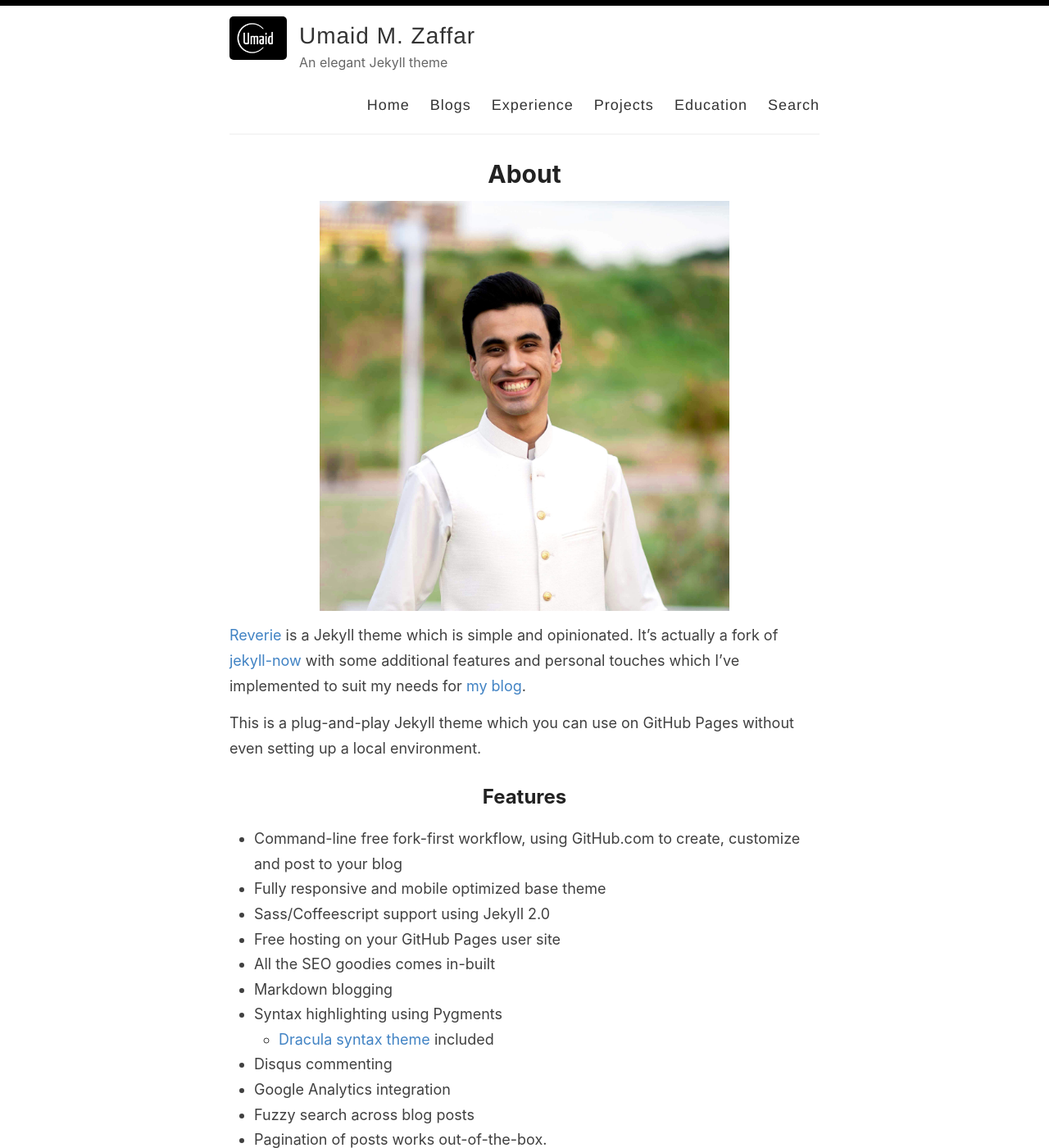
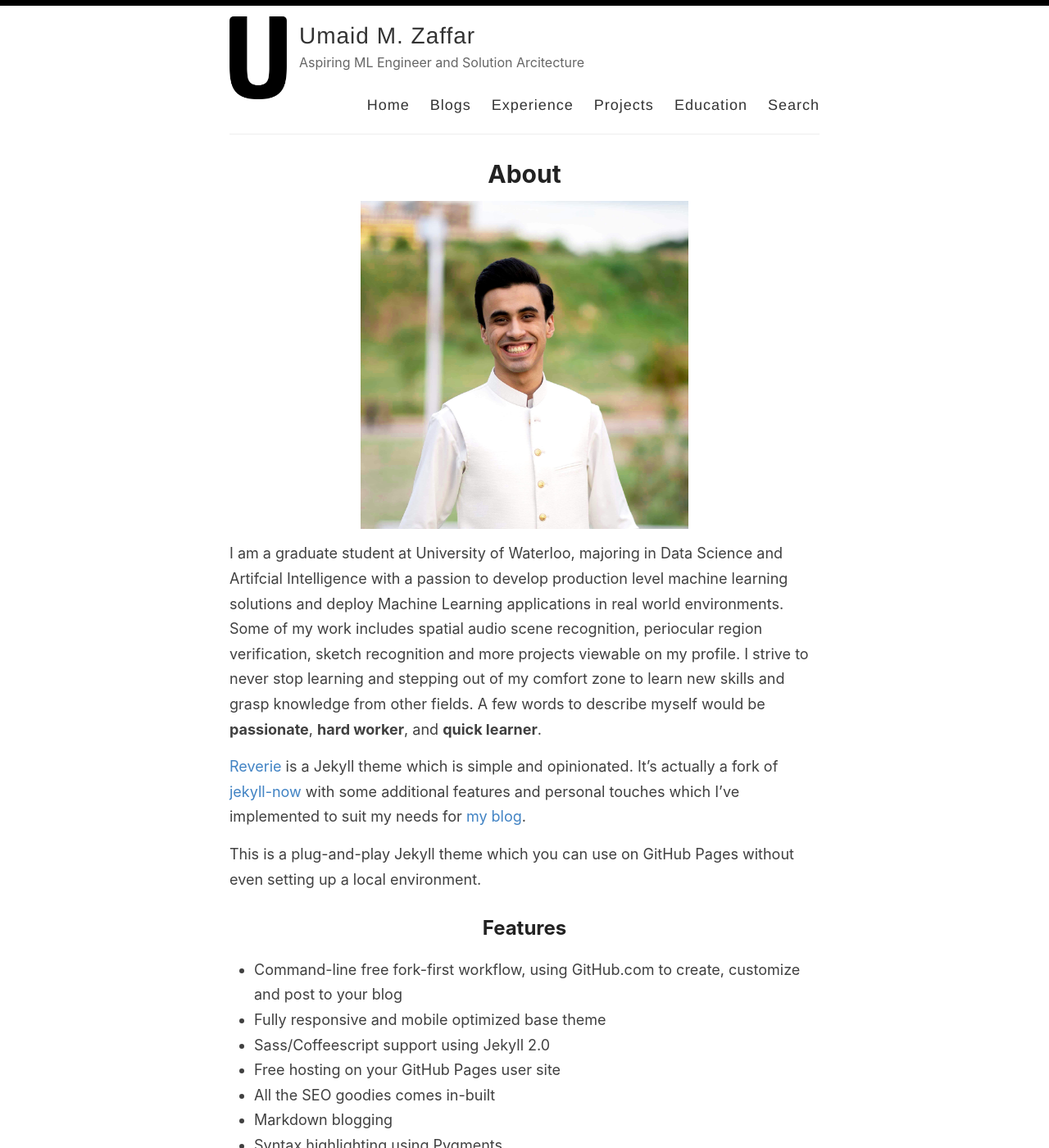
Before and after one commit to umaidmz/umaidmz.github.io, a Jekyll site: the page built from _pages/about.md, in a window 1280 px wide and 1400 px high. Shown: the whole window at 82% size. Built offline with Jekyll 4.4.1, drawn with Linux system fonts in a browser that asks for light colours.

Commit message:
Added About Me

```diff
--- a/_config.yml
+++ b/_config.yml
@@ -9,10 +9,10 @@ name: Umaid M. Zaffar
 author: Umaid M. Zaffar
 
 # Short bio or description (displayed in the header)
-description: An elegant Jekyll theme
+description: Aspiring ML Engineer and Solution Arcitecture
 
 # URL of your avatar or profile pic (you could use your GitHub profile pic)
-avatar: /images/reverie.png
+avatar: /images/umaid-logo.png
 
 #
 # Flags below are optional
@@ -25,8 +25,8 @@ footer-links:
   facebook:
   flickr:
   github: umaidmz
-  instagram:
-  linkedin:
+  instagram: umaidzz
+  linkedin: umaidmz
   pinterest:
   rss: rss
   twitter: umaidmz
--- a/_pages/about.md
+++ b/_pages/about.md
@@ -7,7 +7,11 @@ redirect_from:
 ---
 
 
-<img src="../images/profile_pic.jpg" alt="drawing" width="500"/>
+<img src="../images/profile_pic.jpg" alt="drawing" width="400"/>
+
+I am a graduate student at University of Waterloo, majoring in Data Science and Artifcial Intelligence with a passion to develop production level machine learning solutions and deploy Machine Learning applications in real world environments. Some of my work includes spatial audio scene recognition, periocular region verification, sketch recognition and more projects viewable on my profile. I strive to never stop learning and stepping out of my comfort zone to learn new skills and grasp knowledge from other fields. A few words to describe myself would be **passionate**, **hard worker**, and **quick learner**.
+
+
 
 
 [Reverie](https://github.com/amitmerchant1990/reverie) is a Jekyll theme which is simple and opinionated. It's actually a fork of [jekyll-now](https://github.com/barryclark/jekyll-now) with some additional features and personal touches which I've implemented to suit my needs for [my blog](https://www.amitmerchant.com).
```
Also changed, not shown: images/reverie.png (deleted), images/umaid-logo.png (added).
